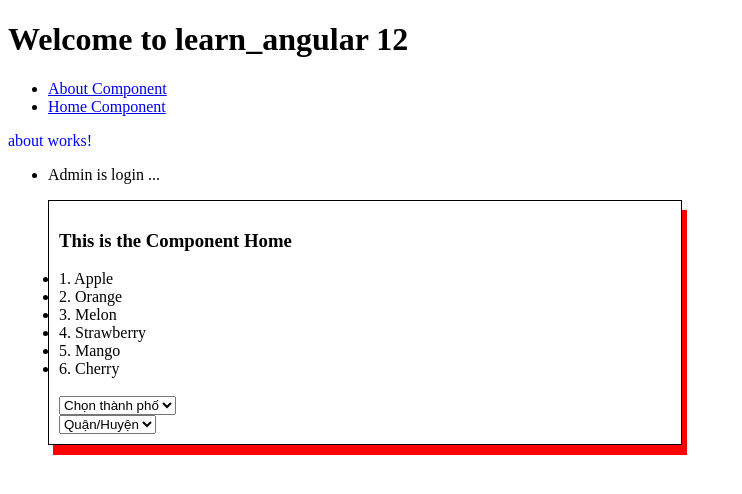
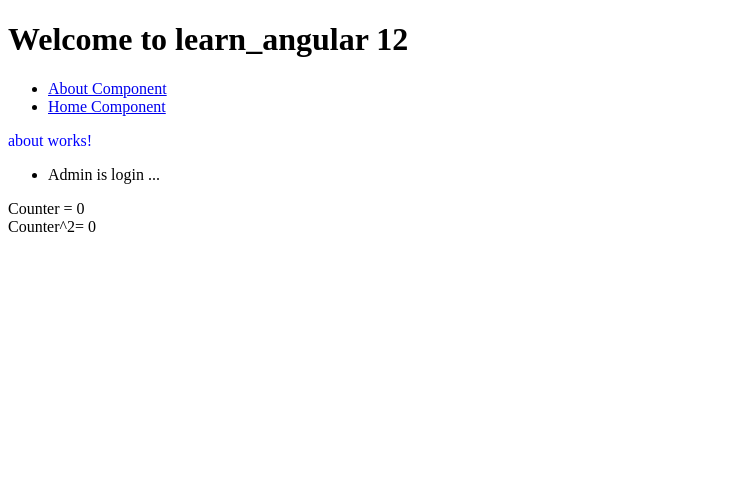
Before and after one commit to congtm20/Angular12, an Angular app: page /about in a window 1280 px wide. Shown: the top 494 px of the page, without its empty margins (0-742 px from the left). Built offline with nearby package versions, Linux system fonts and the light colour scheme.

Commit message:
Services demo

```diff
--- a/src/app/Directives/highlight.directive.ts
+++ b/src/app/Directives/highlight.directive.ts
@@ -6,7 +6,8 @@ import { Directive, ElementRef, Input } from '@angular/core';
 export class HighlightDirective {
   @Input('appHighLight') appHighLight = 'blue';
 
-  constructor(public el: ElementRef) {}
+  constructor(private el: ElementRef) {}
+
   ngOnInit(): void {
     console.log('ngOnInit HighLightDirective', this.appHighLight);
     this.el.nativeElement.style.color = this.appHighLight;
--- /dev/null
+++ b/src/app/Services/common.service.ts
@@ -0,0 +1,12 @@
+import { Injectable } from '@angular/core';
+
+@Injectable({
+  providedIn: 'root'
+})
+export class CommonService {
+  public counter = 0;
+  constructor() { }
+  public binhPhuong(n:number):number{
+    return n*n;
+  }
+}
--- a/src/app/about/about.component.html
+++ b/src/app/about/about.component.html
@@ -1,13 +1,17 @@
 <p appHighlight>about works!</p>
+<!-- <p [appHighLight]="myColor">about works!</p>
+<p [appHighLight]="'orange'">about works!</p> -->
 <ul [ngSwitch]="loginName">
     <li *ngSwitchCase="'user'">
         <p>User is login ...</p>
     </li>
     <li *ngSwitchCase="'admin'">
         <p>Admin is login ...</p>
-        <app-home></app-home>
+        <!-- <app-home></app-home> -->
     </li>
     <li *ngSwitchDefault>
         <p>Please choose login name</p>
     </li>
 </ul>
+<span>Counter = {{counter}}</span><br/>
+<span>Counter^2= {{counterBinhPhuong}}</span>
--- a/src/app/about/about.component.ts
+++ b/src/app/about/about.component.ts
@@ -1,4 +1,5 @@
 import { Component, OnInit } from '@angular/core';
+import { CommonService } from '../Services/common.service';
 
 @Component({
   selector: 'app-about',
@@ -7,9 +8,16 @@ import { Component, OnInit } from '@angular/core';
 })
 export class AboutComponent implements OnInit {
   public loginName = 'admin';
-  constructor() { }
+  public myColor = 'red';
+  public counter = 0;
+  public counterBinhPhuong = 0;
+  constructor(private common: CommonService) { }
 
   ngOnInit(): void {
+    this.counter = this.common.counter;
+    this.counterBinhPhuong = this.common.binhPhuong(this.counter);
+    this.common.counter++;
   }
 
+
 }
--- a/src/app/home/home.component.html
+++ b/src/app/home/home.component.html
@@ -16,7 +16,8 @@
         </select>
     </div>
 </div>
-
+<span>Counter = {{counter}}</span><br/>
+<span>Counter^2= {{counterBinhPhuong}}</span>
 <!-- ------------------------------------------------------- -->
 
 <!-- <div>
--- a/src/app/home/home.component.ts
+++ b/src/app/home/home.component.ts
@@ -1,4 +1,5 @@
 import { Component, OnInit } from '@angular/core';
+import { CommonService } from '../Services/common.service';
 
 @Component({
   selector: 'app-home',
@@ -63,10 +64,14 @@ export class HomeComponent implements OnInit {
     },
   ];
   public cities: string[] = ['Quận/Huyện'];
-  constructor() {}
+  public counter = 0;
+  public counterBinhPhuong = 0;
+  constructor(private common: CommonService) { }
 
   ngOnInit(): void {
-    console.log('province = ', this.provinces);
+    this.counter = this.common.counter;
+    this.counterBinhPhuong = this.common.binhPhuong(this.counter);
+    this.common.counter++;
   }
   public resetName(): void {
     console.log('resetName');
```
Also changed, not shown: 2 other files (tests, documents, lock files or other folders).
